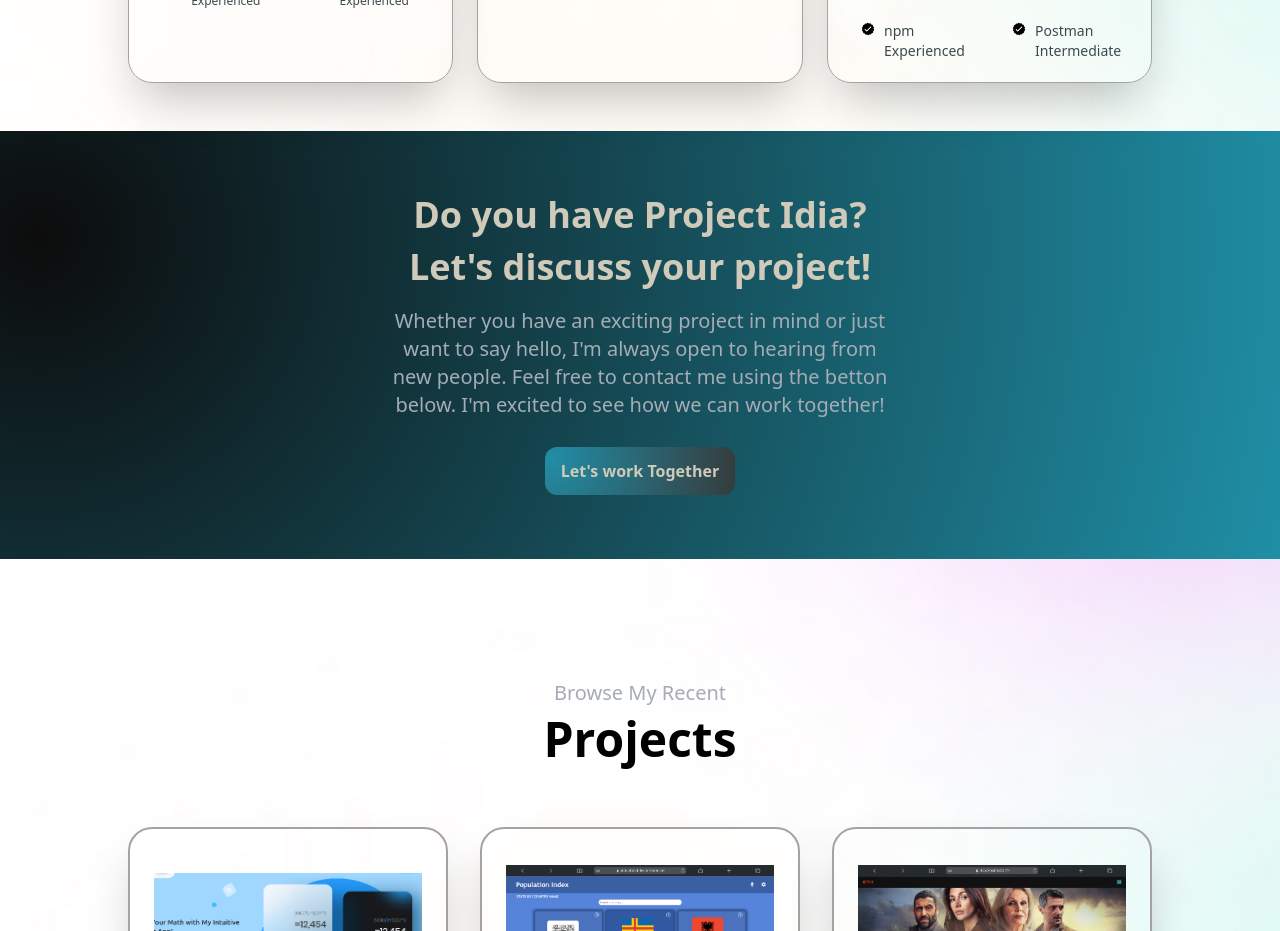
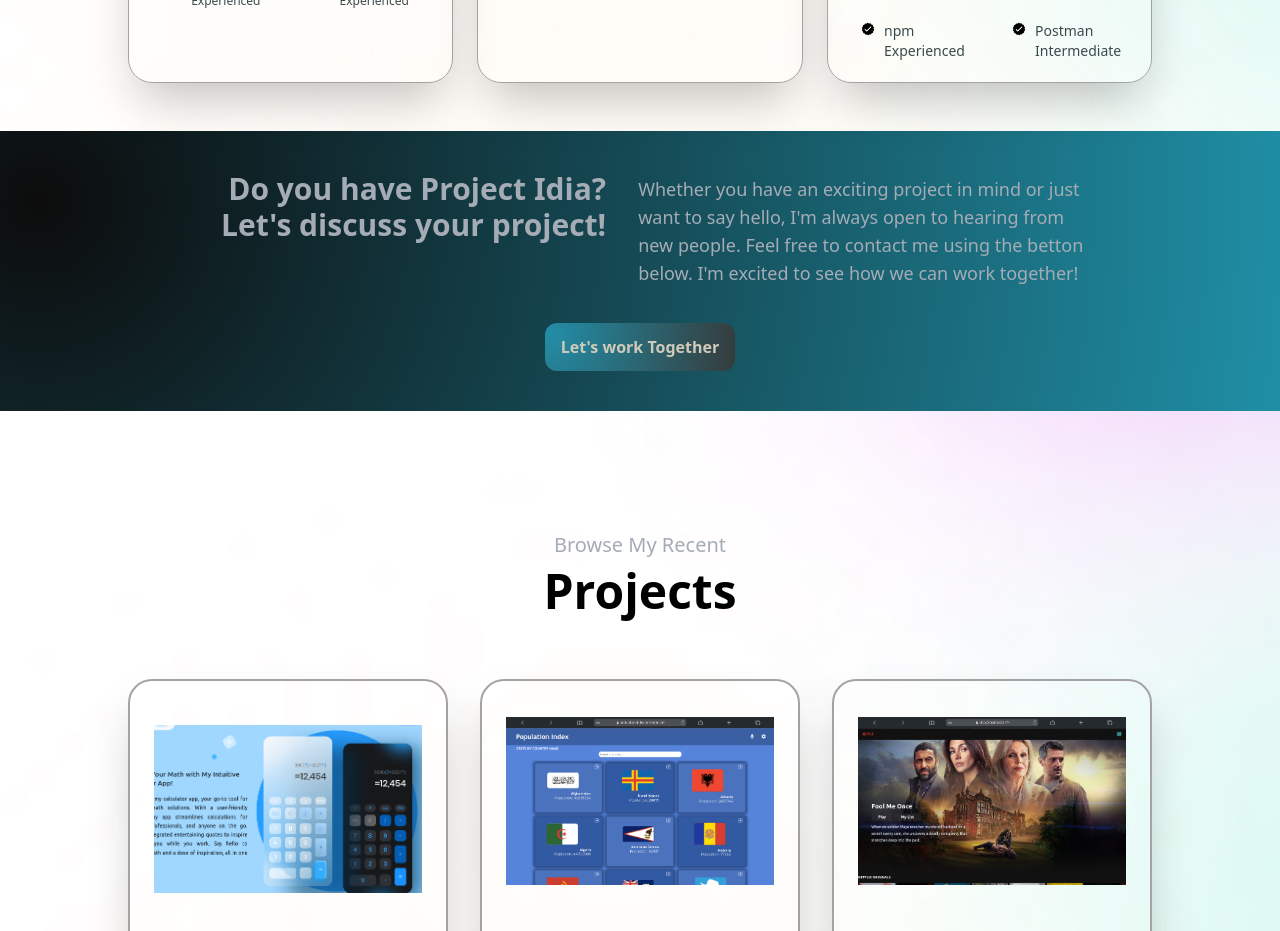
Before and after one commit to Yidnekachew-cmd/Yidne-Kassahun, a React (Vite) app: page / in a window 1280 px wide. Shown: the part 1880-2811 px from the top of the page. Built offline with nearby package versions, Linux system fonts and the light colour scheme.

Commit message:
Update Ads component.

```diff
--- a/src/components/Ads.jsx
+++ b/src/components/Ads.jsx
@@ -2,20 +2,20 @@ import PropTypes from "prop-types";
 
 const Ads = ({handleClick}) => {
   return (
-    <div className="w-full flex justify-center items-center gradient_bg  h-auto py-[8svh]">
-      <div className="w-[90%] lg:w-[50%]  mx-auto flex flex-col justify-center items-start space-y-3">
-        <h2 className="text-center w-full text-[#cfcab9] font-bold text-3xl md:text-4xl">
-          Do you have Project Idia?
-        </h2>
-        <h2 className="text-center w-full text-[#cfcab9] font-bold text-3xl md:text-4xl pb-2">
-          Let&apos;s discuss your project!
-        </h2>
-        <p className="text-center mx-auto w-[90%] md:w-[80%] text-[#A5ACB5]  text-xl pb-4">
-          Whether you have an exciting project in mind or just want to say
-          hello, I&apos;m always open to hearing from new people. Feel free to
-          contact me using the betton below. I&apos;m excited to see how we can
-          work together!
-        </p>
+    <div className="w-full flex justify-center items-center gradient_bg  h-auto py-10">
+      <div className="w-[90%] lg:w-[70%] mx-auto flex flex-col justify-center items-start space-y-3">
+        <div className="flex flex-col lg:flex-row lg:justify-between lg:items-start lg:gap-8 lg:mb-2">
+          <h2 className="text-center w-full text-[#cfcab9] font-bold text-xl lg:text-3xl mb-6 lg:text-right lg:text-[#A5ACB5] lg:w-[58%]">
+            Do you have Project Idia? Let&apos;s discuss your project!
+          </h2>
+
+          <p className="text-justify mx-auto w-[80%]  text-[#A5ACB5]  text-sm xl:text-lg pb-4 lg:text-left  lg:pt-1 lg:w-[63%]">
+            Whether you have an exciting project in mind or just want to say
+            hello, I&apos;m always open to hearing from new people. Feel free to
+            contact me using the betton below. I&apos;m excited to see how we
+            can work together!
+          </p>
+        </div>
         <button
           className="self-center text-[#cfcab9] gradient_bg-2 font-bold rounded-xl cursor-pointer px-4 py-3 hover:bg-[#8731B8] transition-colors duration-300"
           onClick={handleClick}
```
